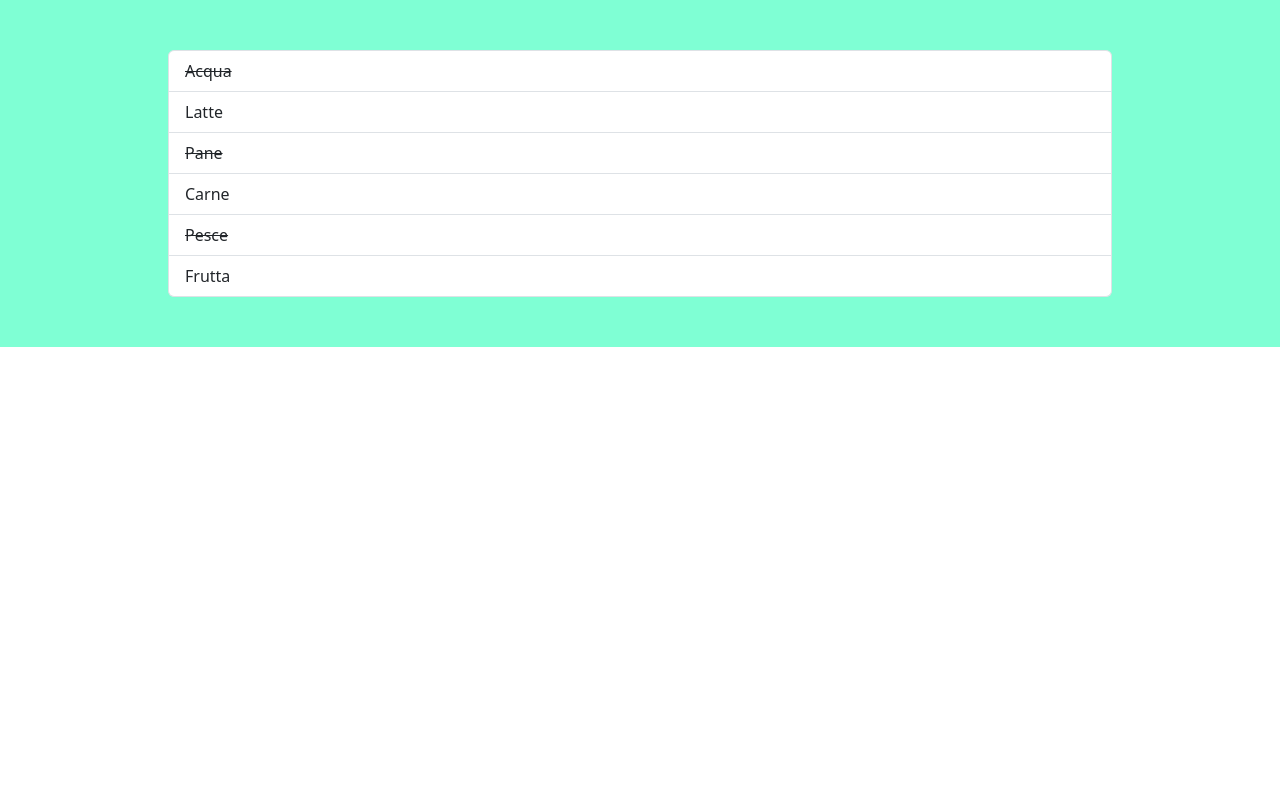
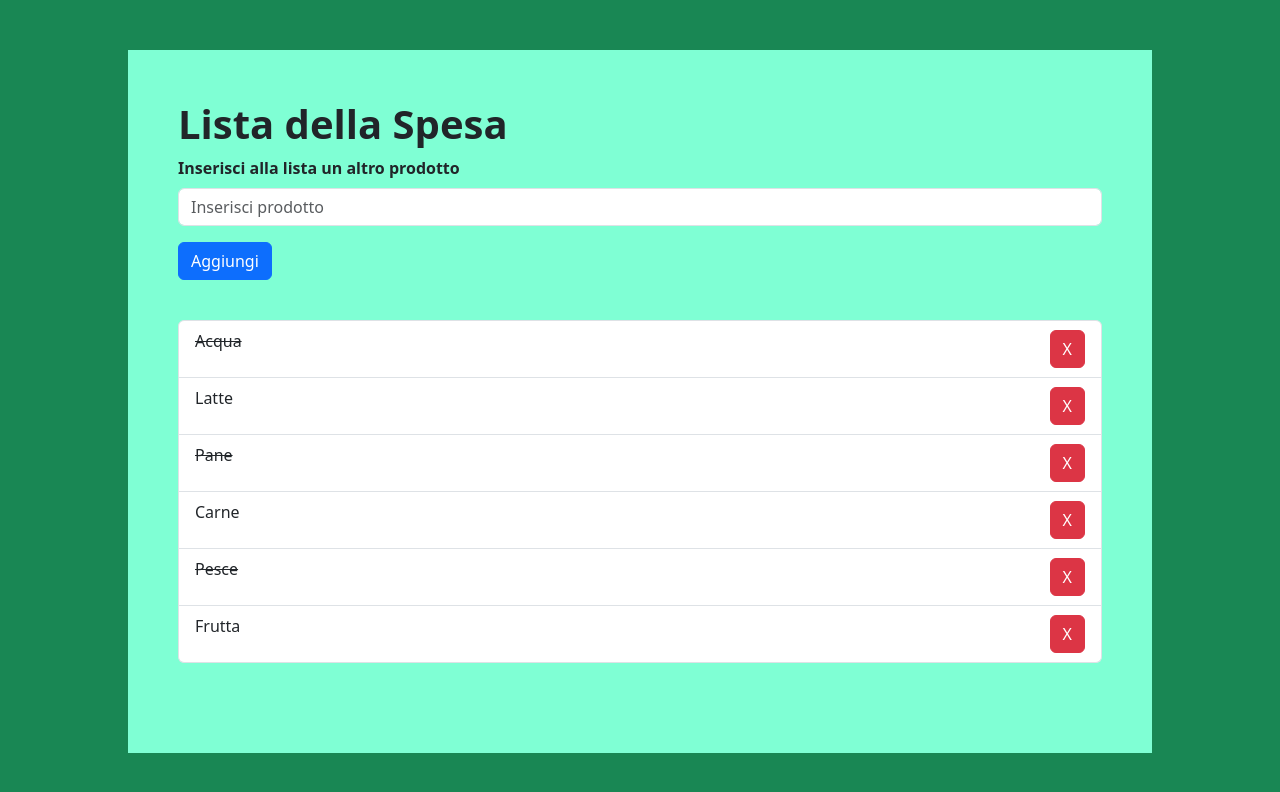
Before and after one commit to PaoloIncollu/vue-todolist, a plain HTML site: page index.html in a window 1280 px wide. Drawn offline with nearby package versions, Linux system fonts and the light colour scheme.

Commit message:
caricamento esercizio fino a bonus 1

```diff
--- a/css/style.css
+++ b/css/style.css
@@ -10,18 +10,20 @@
 
 .my-container{
 
-    width: 100%;
+    width: 80%;
     background-color: aquamarine;
     padding: 50px;
+    margin: 50px auto;
 
 }
 
 .container-list{
 
-    width: 80%;
-    margin:0 auto;
+    width: 100%;
+    margin:40px auto;
 
 }
+
 .done{
 
     text-decoration: line-through;
--- a/index.html
+++ b/index.html
@@ -19,11 +19,25 @@
 
     </head>
 
-    <body>
+    <body class="bg-success">
         <div id="app" class="my-container">
 
 
             <header>
+
+                <h1 class="fw-bold  ">
+                    Lista della Spesa
+                </h1>
+
+                    <div class="mb-3">
+
+                      <label for="inputProduct" class="form-label fw-bold">Inserisci alla lista un altro prodotto</label>
+                      <input @keyup.enter="addProduct()" v-model="newProduct" type="text" class="form-control" id="inputProduct" placeholder="Inserisci prodotto">
+
+                    </div>
+
+                    <button @click="addProduct()" type="submit" class="btn btn-primary"> Aggiungi </button>
+
 
 
             </header>
@@ -34,7 +48,17 @@
 
                     <ul class="list-group">
 
-                        <li v-for="(product,index) in list" class="list-group-item" :class="product.done == true ? 'done' : ''">{{product.text}}</li>
+                        <li v-for="(product,index) in list" class="list-group-item d-flex justify-content-between align-items-center" >
+
+                            <p :class="product.done == true ? 'done' : '' ">
+
+                                {{product.text}}
+
+                            </p>
+
+
+                            <button @click="removeProduct(index)" class="btn btn-danger"> X </button>
+                        </li>
 
                     </ul>
 
--- a/js/scripts.js
+++ b/js/scripts.js
@@ -28,6 +28,30 @@ data() {
           text:'Frutta',
           done: false
         },
-    ]
+      ],
+
+
+      newProduct:'',
+
     }
-}}).mount('#app');
+  },
+    methods:{
+      //funzione per rimuovere il prodotto
+      removeProduct(i){
+
+        this.list.splice(i,1);
+      },
+
+      //funzione per aggiungere un prodotto alla lista
+      addProduct(){
+
+        const cleanTodo = this.newProduct.trim();
+        if(cleanTodo != ''){
+
+          this.list.push({text:cleanTodo, done:false});
+          console.log(this.list);
+          this.newProduct = '';
+
+        }
+      }}
+}).mount('#app')
```
Lines whose indentation alone changed are shown as unchanged.
